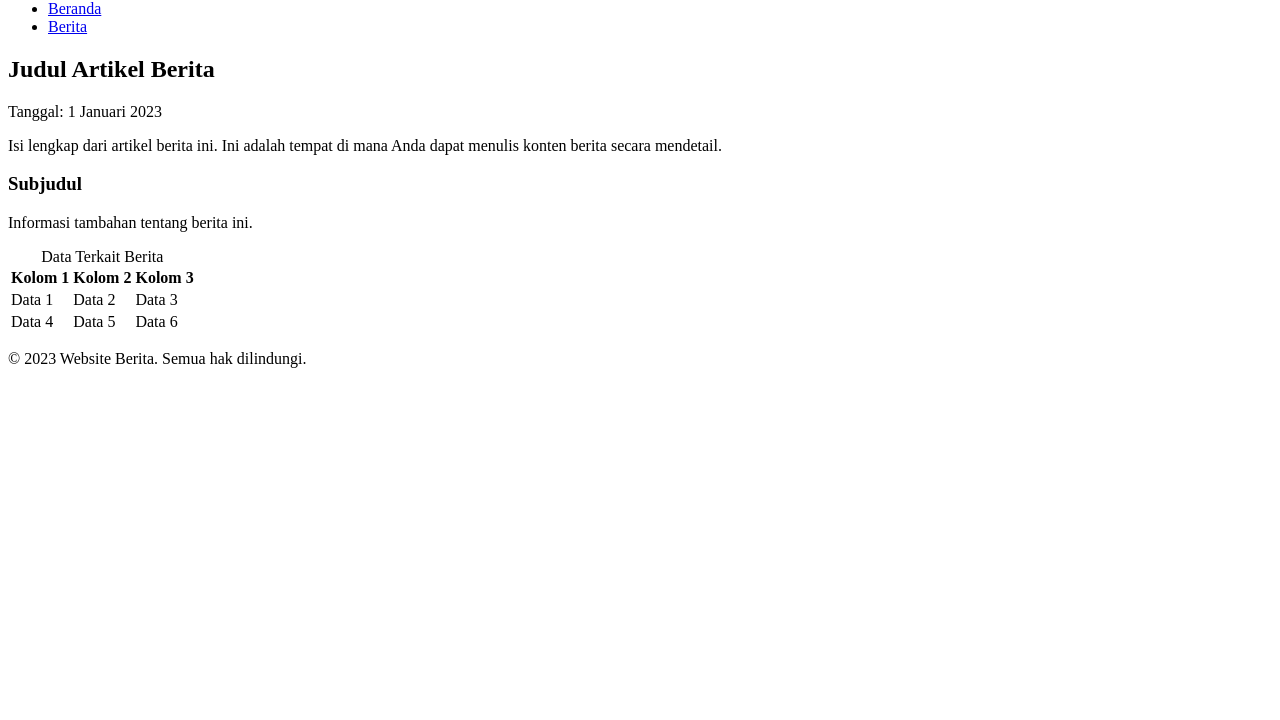
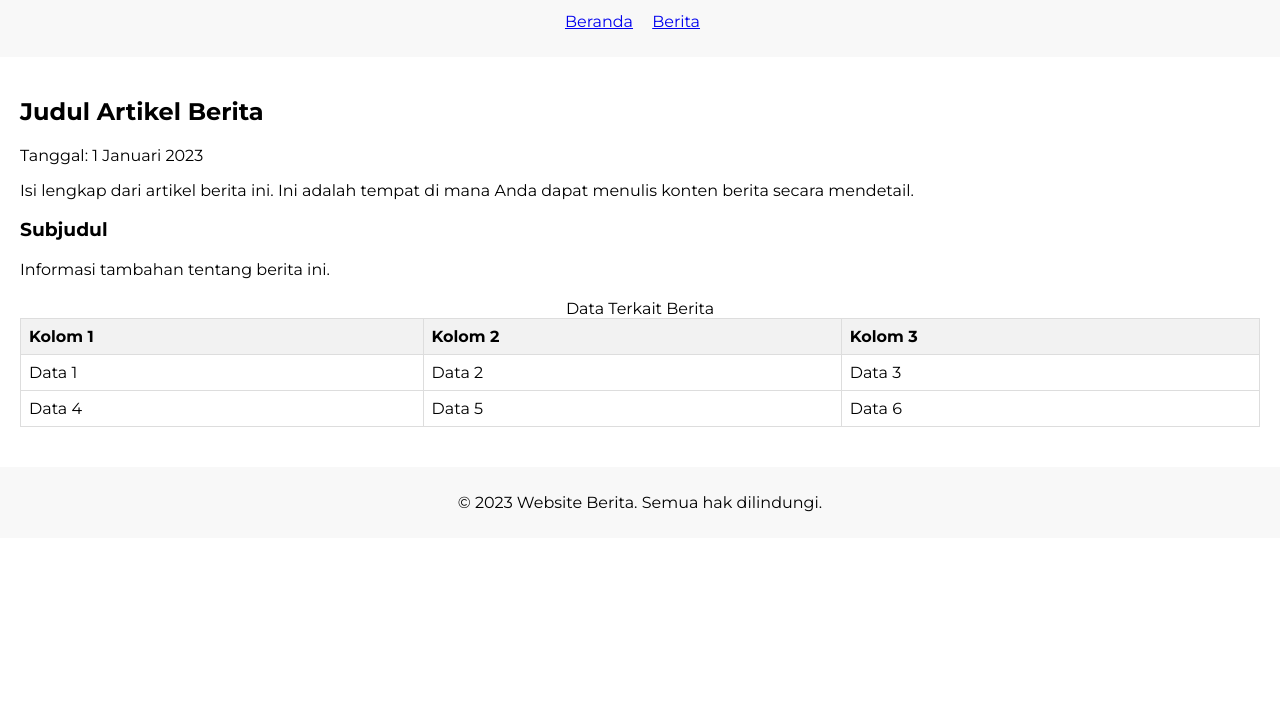
Before and after one commit to HYPExREAL/PemWeb, a plain HTML site: page Tugas 2/news.html in a window 1280 px wide. Shown: the part 80-800 px from the top of the page. Drawn offline with Linux system fonts and the light colour scheme.

Commit message:
changes 1

```diff
--- a/Tugas 2/news.html
+++ b/Tugas 2/news.html
@@ -4,6 +4,46 @@
     <meta charset="UTF-8">
     <meta name="viewport" content="width=device-width, initial-scale=1.0">
     <title>Website Berita - Artikel Berita</title>
+    <link href="https://fonts.googleapis.com/css2?family=Montserrat:wght@400;700&display=swap" rel="stylesheet">
+    <style>
+        body {
+            font-family: 'Montserrat', sans-serif;
+            margin: 0;
+            padding: 0;
+        }
+        header, footer {
+            background-color: #f8f8f8;
+            padding: 10px 20px;
+            text-align: center;
+        }
+        nav ul {
+            list-style-type: none;
+            padding: 0;
+        }
+        nav ul li {
+            display: inline;
+            margin-right: 15px;
+        }
+        main {
+            padding: 20px;
+        }
+        article {
+            margin-bottom: 20px;
+        }
+        table {
+            width: 100%;
+            border-collapse: collapse;
+            margin-top: 20px;
+        }
+        th, td {
+            border: 1px solid #ddd;
+            padding: 8px;
+            text-align: left;
+        }
+        th {
+            background-color: #f2f2f2;
+        }
+    </style>
 </head>
 <body>
     <header>
```
Also changed, not shown: Tugas 2/homepage.html (+34 -1 lines), Tugas 2/TEKNIK_INFORMATIKA.png (added).
